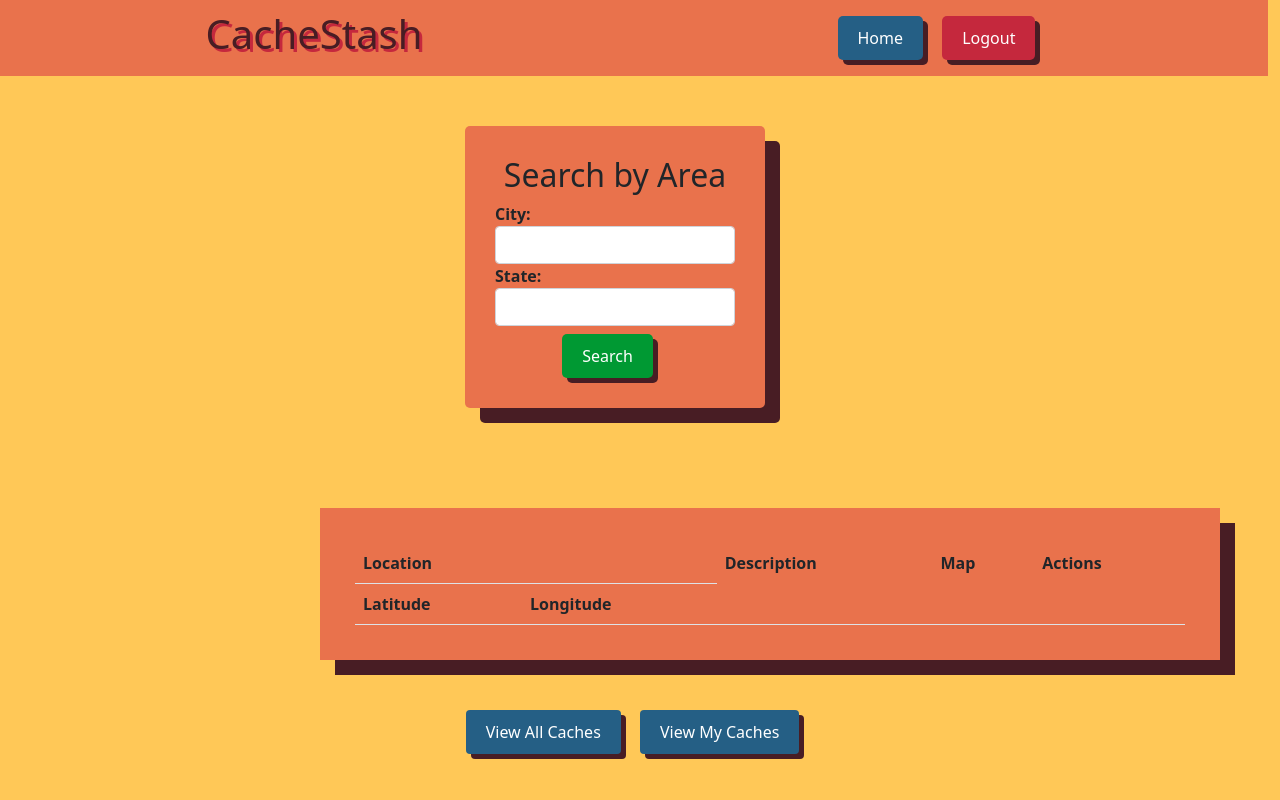
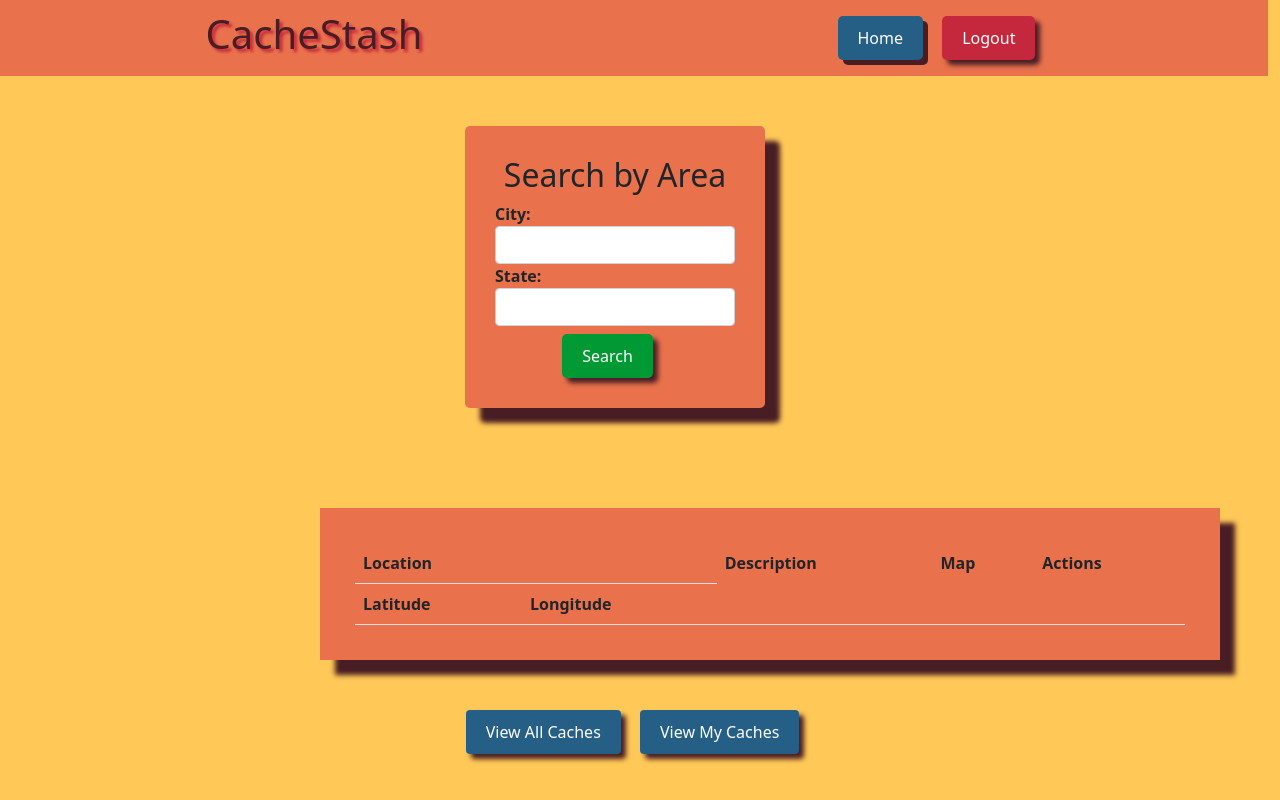
Before and after one commit to jayomeara/codingdojo_GroupLucky13, a Flask app: page /cachemapsearch in a window 1280 px wide. Run offline with Flask 2, Linux system fonts and the light colour scheme; the visitor is signed in with stand-in values (Sample User, id 1).

Commit message:
softened shadows

```diff
--- a/flask_app/static/css/styles.css
+++ b/flask_app/static/css/styles.css
@@ -115,7 +115,7 @@ body {
     text-decoration: none;
     display: inline-block;
     font-size: 16px;
-    box-shadow: 5px 5px #481d24;
+    box-shadow: 5px 5px 5px #481d24;
     margin-right: 15px;
     border-radius: 5px;
 }
@@ -135,7 +135,7 @@ body {
 }
 
 #header-text {
-    text-shadow: 3px 3px #c5283d;
+    text-shadow: 3px 3px 3px #c5283d;
     color: #481d24
 }
 
@@ -147,7 +147,7 @@ body {
 
 #card {
     background-color: #e9724c;
-    box-shadow: 15px 15px #481d24;
+    box-shadow: 15px 15px 5px #481d24;
     font-weight: bold;
     width: 300px;
 }
@@ -187,7 +187,7 @@ body {
     text-decoration: none;
     display: inline-block;
     font-size: 16px;
-    box-shadow: 5px 5px #481d24;
+    box-shadow: 5px 5px 5px #481d24;
     margin-right: 15px;
 }
 
@@ -206,7 +206,7 @@ body {
     text-decoration: none;
     display: inline-block;
     font-size: 16px;
-    box-shadow: 5px 5px #481d24;
+    box-shadow: 5px 5px 5px #481d24;
     margin-right: 15px;
     border-radius: 5px;
 }
@@ -223,7 +223,7 @@ body {
 
 #mycache-card {
     background-color: #e9724c;
-    box-shadow: 15px 15px #481d24;
+    box-shadow: 15px 15px 5px #481d24;
     font-weight: bold;
     width: 1150px;
     margin: 50px;
@@ -233,7 +233,7 @@ body {
 
 #searchall-card {
     background-color: #e9724c;
-    box-shadow: 15px 15px #481d24;
+    box-shadow: 15px 15px 5px #481d24;
     font-weight: bold;
     width: 300px;
     margin: 50px;
@@ -243,7 +243,7 @@ body {
 
 #table-card {
     background-color: #e9724c;
-    box-shadow: 15px 15px #481d24;
+    box-shadow: 15px 15px 5px#481d24;
     font-weight: bold;
     width: 900px;
     margin: 50px;
@@ -260,7 +260,7 @@ body {
     text-decoration: none;
     display: inline-block;
     font-size: 16px;
-    box-shadow: 5px 5px #481d24;
+    box-shadow: 5px 5px 5px #481d24;
     margin-right: 15px;
 }
 
@@ -279,7 +279,7 @@ body {
     text-decoration: none;
     display: inline-block;
     font-size: 16px;
-    box-shadow: 5px 5px #481d24;
+    box-shadow: 5px 5px 5px #481d24;
     margin-right: 15px;
 }
 
@@ -291,7 +291,7 @@ body {
 
 #mycache-card-comments {
     background-color: #e9724c;
-    box-shadow: 15px 15px #481d24;
+    box-shadow: 15px 15px 5px #481d24;
     font-weight: bold;
     width: 600px;
     margin: 50px;
```
